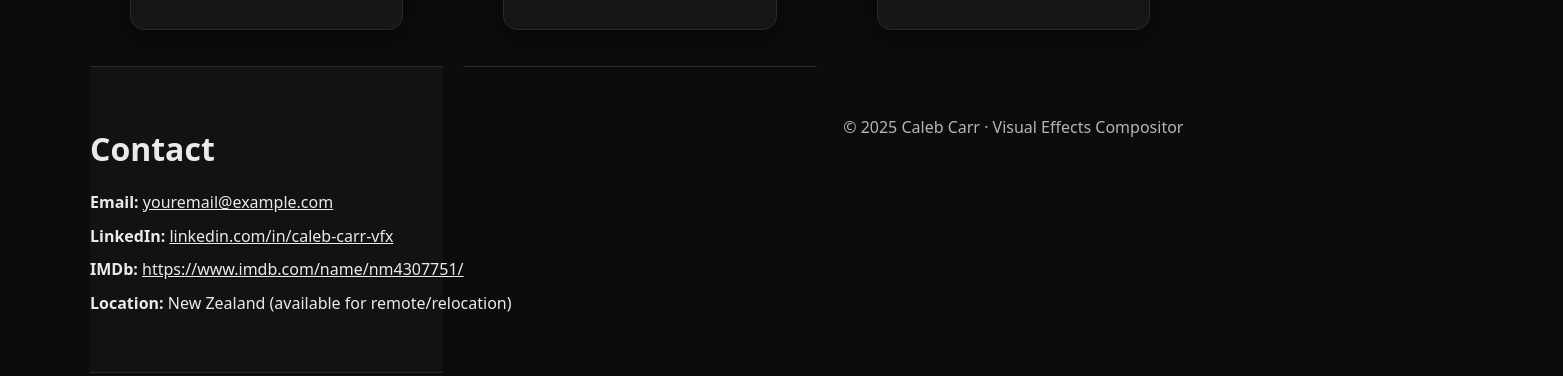
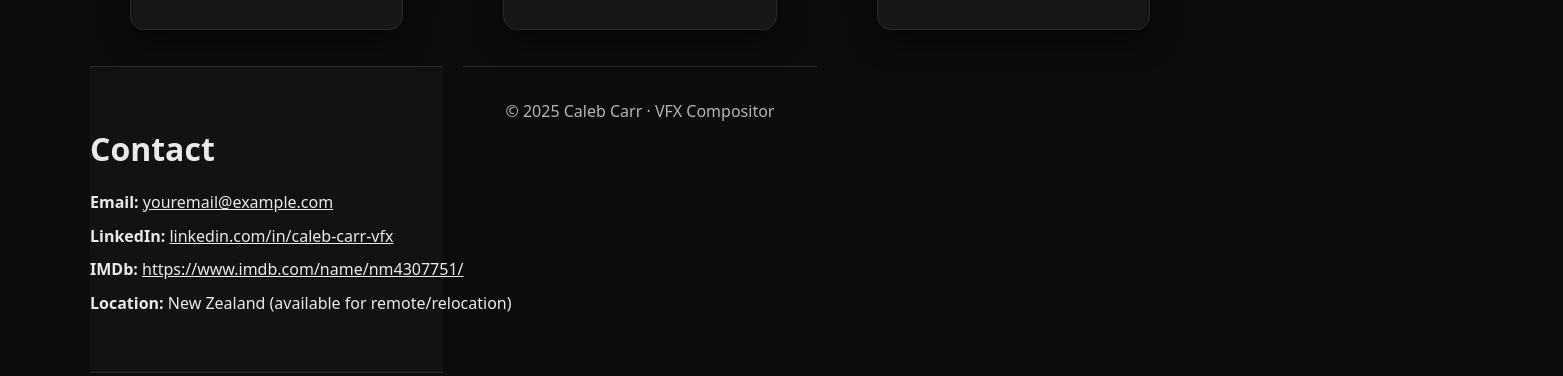
Before and after one commit to calebwithaC/portfolio, a plain HTML site: page index.html in a window 1280 px wide. Shown: the part 1090-1466 px from the top of the page, 1563 px wide, since content can reach past the window. Drawn offline with Linux system fonts and the light colour scheme.

Commit message:
Update index.html
Footer Updated

```diff
--- a/index.html
+++ b/index.html
@@ -118,11 +118,11 @@
 </section>
 
 
-  <footer class="site-footer">
-    <div class="wrap">
-      <p>© <span id="year"></span> Caleb Carr · Visual Effects Compositor</p>
-    </div>
-  </footer>
+ <footer class="site-footer">
+  <div class="footer-content">
+    <span>&copy; 2025 Caleb Carr · VFX Compositor</span>
+  </div>
+</footer>
 
   <script>
     // Keep the copyright year current
```
